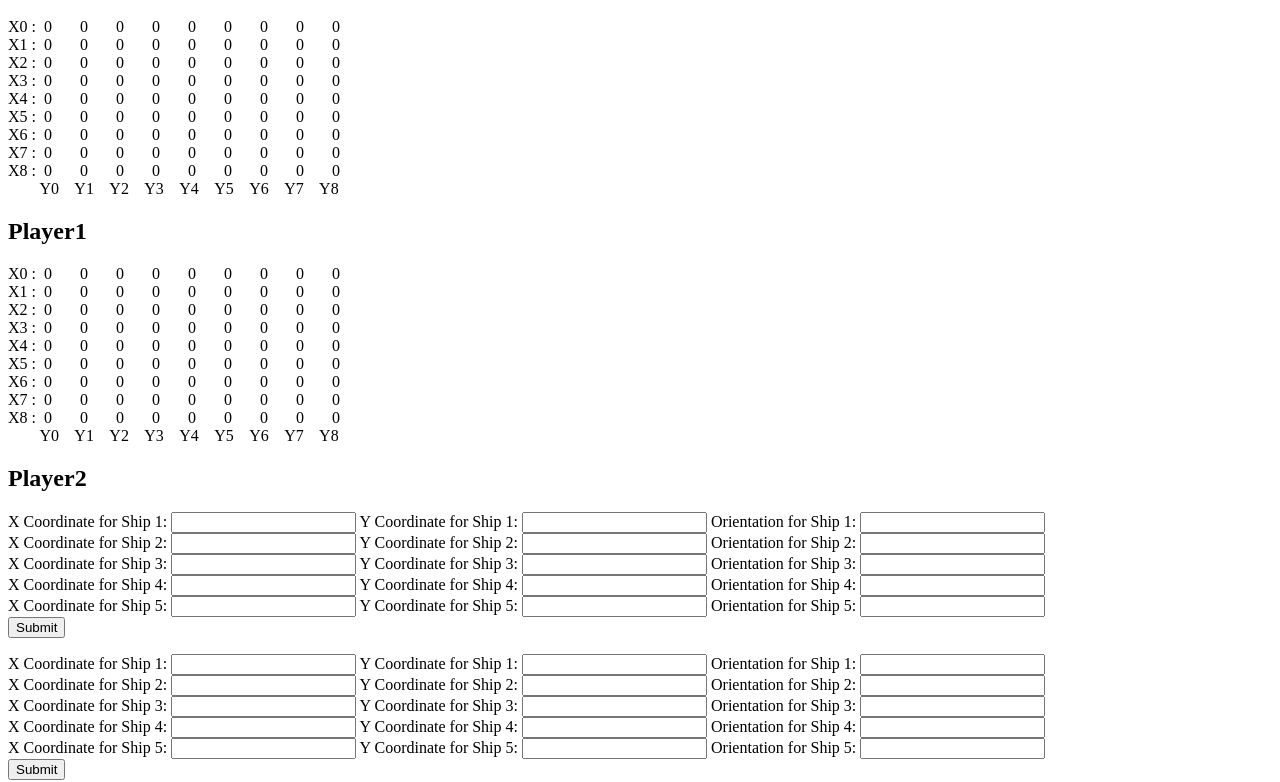
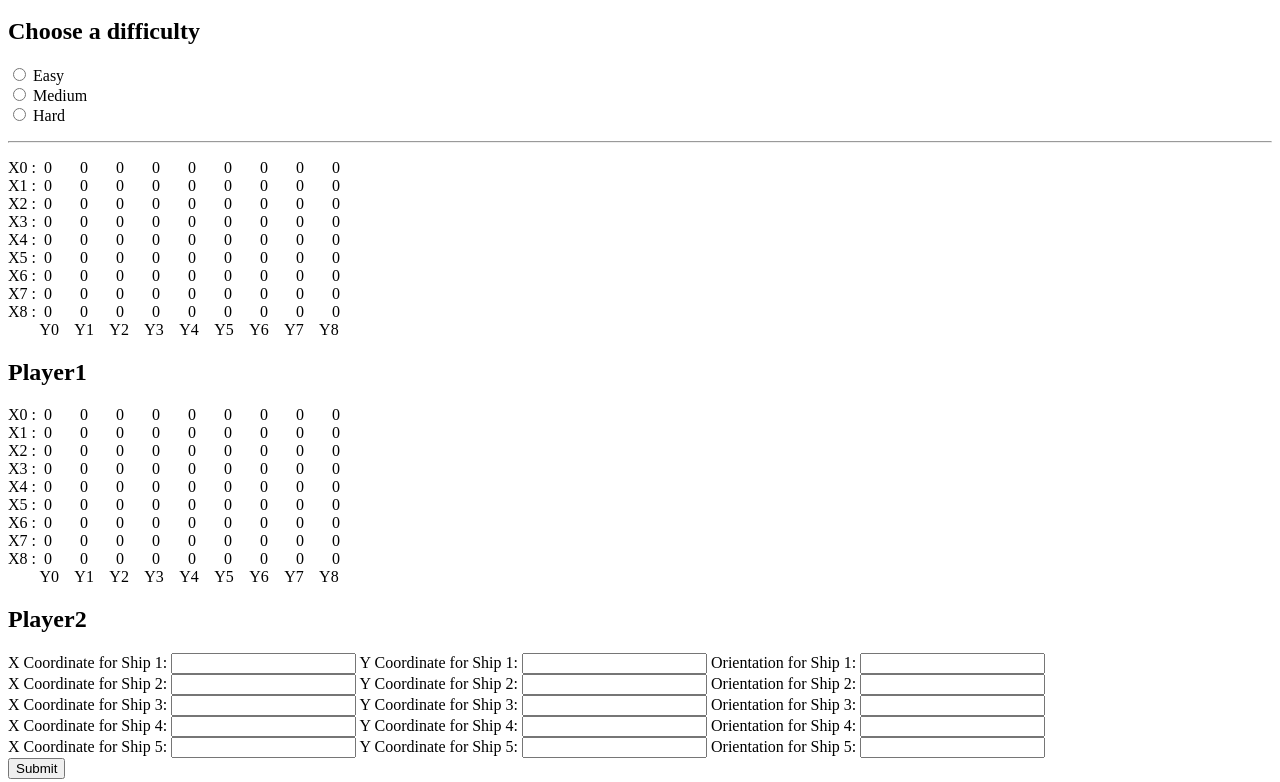
Before and after one commit to jeren-c/EECS448-Project1, a plain HTML site: page index.html in a window 1280 px wide. Shown: the part 48-830 px from the top of the page. Drawn offline with Linux system fonts and the light colour scheme.

Commit message:
Add difficulty button

```diff
--- a/index.html
+++ b/index.html
@@ -6,64 +6,53 @@
 
 <body>
     <div>
-            <p id="p1div">p1<h2 id = "p1name">Player1</h2></p>
-            <p id="p2div">p2<h2 id = "p2name">Player2</h2></p>
-            <script type="text/javascript" src ="battleship.js"> </script>
+        <h2>Choose a difficulty</h2>
+        <form>
+            <input type="radio" name="difficulty" id="Easy"> Easy<br>
+            <input type="radio" name="difficulty" id="Medium"> Medium<br>
+            <input type="radio" name="difficulty" id="Hard"> Hard<br>
+        </form>
+        <hr>
+    </div>
+
+    <div>
+        <p id="p1div">p1
+            <h2 id="p1name">Player1</h2>
+        </p>
+        <p id="p2div">p2
+            <h2 id="p2name">Player2</h2>
+        </p>
+        <script type="text/javascript" src="battleship.js">
+        </script>
 
         <p id="p1data">
-            X Coordinate for Ship 1: <input type="text" id="S1X" name="Ship1X" onchange="formUpdate()"/>
-            Y Coordinate for Ship 1: <input type="text" id="S1Y" name="fname" onchange = "formUpdate()"/>
-            Orientation for Ship 1: <input type="text" id="S1Orien" name="fname" onchange = "formUpdate()"/> <br>
+            X Coordinate for Ship 1: <input type="text" id="S1X" name="Ship1X" onchange="formUpdate()" /> Y Coordinate for Ship 1: <input type="text" id="S1Y" name="fname" onchange="formUpdate()" /> Orientation for Ship 1: <input type="text" id="S1Orien"
+                name="fname" onchange="formUpdate()" /> <br> X Coordinate for Ship 2: <input type="text" id="S2X" name="Ship1X" onchange="formUpdate()" /> Y Coordinate for Ship 2: <input type="text" id="S2Y" name="fname" onchange="formUpdate()" /> Orientation
+            for Ship 2: <input type="text" id="S2Orien" name="fname" onchange="formUpdate()" /> <br> X Coordinate for Ship 3: <input type="text" id="S3X" name="Ship1X" onchange="formUpdate()" /> Y Coordinate for Ship 3: <input type="text" id="S3Y" name="fname"
+                onchange="formUpdate()" /> Orientation for Ship 3: <input type="text" id="S3Orien" name="fname" onchange="formUpdate()" /> <br> X Coordinate for Ship 4: <input type="text" id="S4X" name="Ship1X" onchange="formUpdate()" /> Y Coordinate for
+            Ship 4: <input type="text" id="S4Y" name="fname" onchange="formUpdate()" /> Orientation for Ship 4: <input type="text" id="S4Orien" name="fname" onchange="formUpdate()" /> <br> X Coordinate for Ship 5: <input type="text" id="S5X" name="Ship1X"
+                onchange="formUpdate()" /> Y Coordinate for Ship 5: <input type="text" id="S5Y" name="fname" onchange="formUpdate()" /> Orientation for Ship 5: <input type="text" id="S5Orien" name="fname" onchange="formUpdate()" /> <br>
 
-            X Coordinate for Ship 2: <input type="text" id="S2X" name="Ship1X" onchange="formUpdate()"/>
-            Y Coordinate for Ship 2: <input type="text" id="S2Y" name="fname" onchange = "formUpdate()"/>
-            Orientation for Ship 2: <input type="text" id="S2Orien" name="fname" onchange = "formUpdate()"/> <br>
-
-            X Coordinate for Ship 3: <input type="text" id="S3X" name="Ship1X" onchange="formUpdate()"/>
-            Y Coordinate for Ship 3: <input type="text" id="S3Y" name="fname" onchange = "formUpdate()"/>
-            Orientation for Ship 3: <input type="text" id="S3Orien" name="fname" onchange = "formUpdate()"/> <br>
-
-            X Coordinate for Ship 4: <input type="text" id="S4X" name="Ship1X" onchange="formUpdate()"/>
-            Y Coordinate for Ship 4: <input type="text" id="S4Y" name="fname" onchange = "formUpdate()"/>
-            Orientation for Ship 4: <input type="text" id="S4Orien" name="fname" onchange = "formUpdate()"/> <br>
-
-            X Coordinate for Ship 5: <input type="text" id="S5X" name="Ship1X" onchange="formUpdate()"/>
-            Y Coordinate for Ship 5: <input type="text" id="S5Y" name="fname" onchange = "formUpdate()" />
-            Orientation for Ship 5: <input type="text" id="S5Orien" name="fname" onchange = "formUpdate()"/> <br>
-
-            <input type="submit" value="Submit" onclick="setShipsP1()"/>
+            <input type="submit" value="Submit" onclick="setShipsP1()" />
         </p>
 
         <p id="p2data">
-                X Coordinate for Ship 1: <input type="text" id="2S1X" name="Ship1X" onchange="formUpdate1()"/>
-                Y Coordinate for Ship 1: <input type="text" id="2S1Y" name="fname" onchange = "formUpdate1()"/>
-                Orientation for Ship 1: <input type="text" id="2S1Orien" name="fname" onchange = "formUpdate1()"/> <br>
+            X Coordinate for Ship 1: <input type="text" id="2S1X" name="Ship1X" onchange="formUpdate1()" /> Y Coordinate for Ship 1: <input type="text" id="2S1Y" name="fname" onchange="formUpdate1()" /> Orientation for Ship 1: <input type="text" id="2S1Orien"
+                name="fname" onchange="formUpdate1()" /> <br> X Coordinate for Ship 2: <input type="text" id="2S2X" name="Ship1X" onchange="formUpdate1()" /> Y Coordinate for Ship 2: <input type="text" id="2S2Y" name="fname" onchange="formUpdate1()" /> Orientation
+            for Ship 2: <input type="text" id="2S2Orien" name="fname" onchange="formUpdate1()" /> <br> X Coordinate for Ship 3: <input type="text" id="2S3X" name="Ship1X" onchange="formUpdate1()" /> Y Coordinate for Ship 3: <input type="text" id="2S3Y"
+                name="fname" onchange="formUpdate1()" /> Orientation for Ship 3: <input type="text" id="2S3Orien" name="fname" onchange="formUpdate1()" /> <br> X Coordinate for Ship 4: <input type="text" id="2S4X" name="Ship1X" onchange="formUpdate1()" />            Y Coordinate for Ship 4: <input type="text" id="2S4Y" name="fname" onchange="formUpdate1()" /> Orientation for Ship 4: <input type="text" id="2S4Orien" name="fname" onchange="formUpdate1()" /> <br> X Coordinate for Ship 5: <input type="text"
+                id="2S5X" name="Ship1X" onchange="formUpdate1()" /> Y Coordinate for Ship 5: <input type="text" id="2S5Y" name="fname" onchange="formUpdate1()" /> Orientation for Ship 5: <input type="text" id="2S5Orien" name="fname" onchange="formUpdate1()"
+            /> <br>
 
-                X Coordinate for Ship 2: <input type="text" id="2S2X" name="Ship1X" onchange="formUpdate1()"/>
-                Y Coordinate for Ship 2: <input type="text" id="2S2Y" name="fname" onchange = "formUpdate1()"/>
-                Orientation for Ship 2: <input type="text" id="2S2Orien" name="fname" onchange = "formUpdate1()"/> <br>
-
-                X Coordinate for Ship 3: <input type="text" id="2S3X" name="Ship1X" onchange="formUpdate1()"/>
-                Y Coordinate for Ship 3: <input type="text" id="2S3Y" name="fname" onchange = "formUpdate1()"/>
-                Orientation for Ship 3: <input type="text" id="2S3Orien" name="fname" onchange = "formUpdate1()"/> <br>
-
-                X Coordinate for Ship 4: <input type="text" id="2S4X" name="Ship1X" onchange="formUpdate1()"/>
-                Y Coordinate for Ship 4: <input type="text" id="2S4Y" name="fname" onchange = "formUpdate1()"/>
-                Orientation for Ship 4: <input type="text" id="2S4Orien" name="fname" onchange = "formUpdate1()"/> <br>
-
-                X Coordinate for Ship 5: <input type="text" id="2S5X" name="Ship1X" onchange="formUpdate1()"/>
-                Y Coordinate for Ship 5: <input type="text" id="2S5Y" name="fname" onchange = "formUpdate1()" />
-                Orientation for Ship 5: <input type="text" id="2S5Orien" name="fname" onchange = "formUpdate1()"/> <br>
-
-                <input type="submit" value="Submit" onclick="setShipsP2()"/>
+            <input type="submit" value="Submit" onclick="setShipsP2()" />
         </p>
 
         <!-- <input type="submit" value="START GAME!" onclick="preGameCheck()"/> -->
         <p id="pturn"></p>
-                X Coordinate to hit: <input type="text" id="hitX" name="Ship1X" onchange="getHit()"/>
-                Y Coordinate to hit: <input type="text" id="hitY" name="fname" onchange = "getHit()"/>
-                <input type="submit" value="Submit" onclick="hitShip()"/>
+        X Coordinate to hit: <input type="text" id="hitX" name="Ship1X" onchange="getHit()" /> Y Coordinate to hit: <input type="text" id="hitY" name="fname" onchange="getHit()" />
+        <input type="submit" value="Submit" onclick="hitShip()" />
 
     </div>
 </body>
+
 </html>
```
Lines whose indentation alone changed are shown as unchanged.
